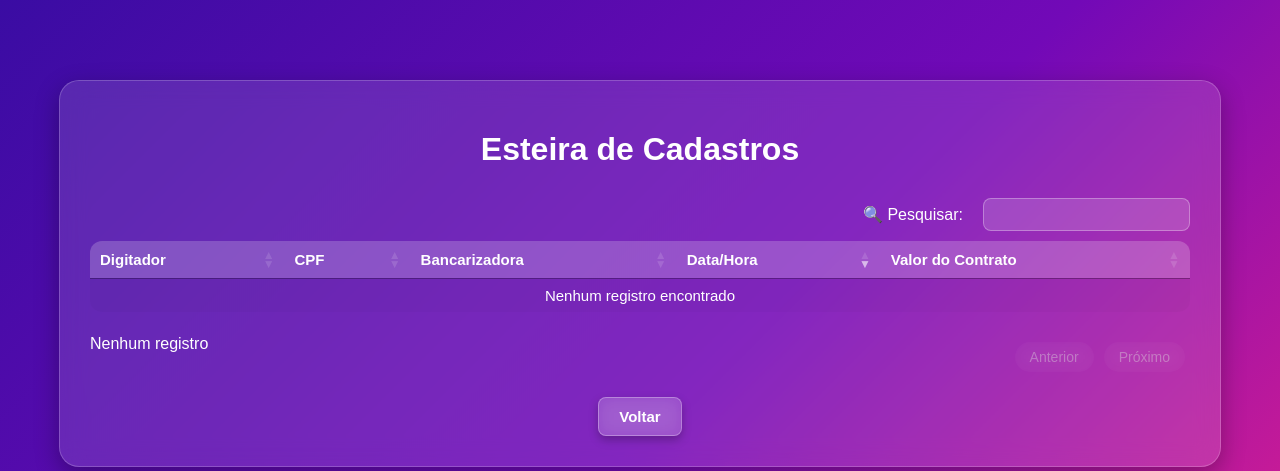
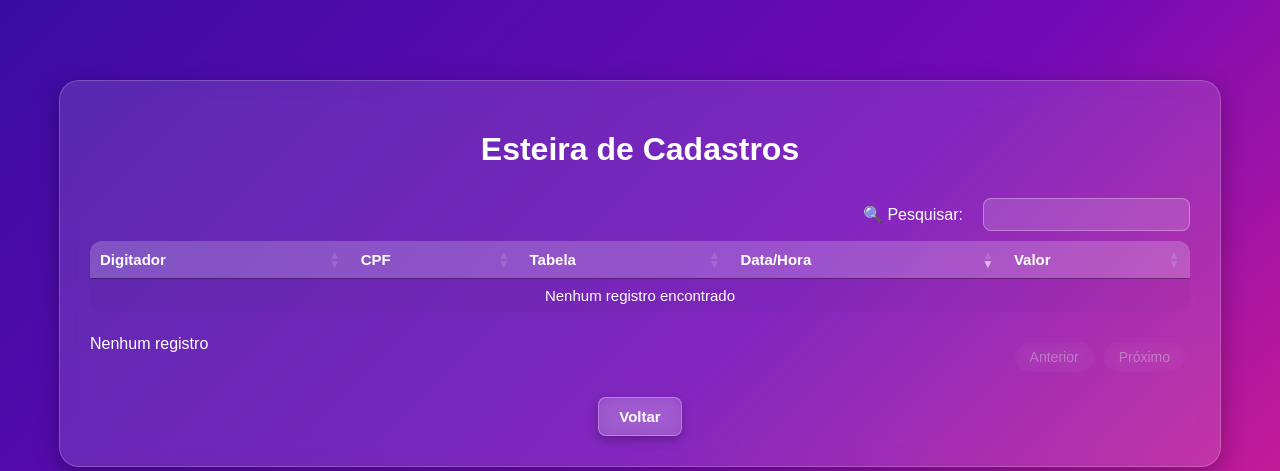
Before and after one commit to Thainalimaviana/SIMPLIX-UNICO, a Flask app: page /esteira in a window 1280 px wide. Shown: the top 471 px of the page. Run offline with Flask 3, Linux system fonts and the light colour scheme; a user stored in the database is signed in; data that the repository does not hold is empty; some libraries are stand-ins or nearby versions; some web fonts are replaced.

Commit message:
esteira atualização

```diff
--- a/app.py
+++ b/app.py
@@ -550,7 +550,7 @@ def simplix_cadastrar():
                             id INTEGER PRIMARY KEY AUTOINCREMENT,
                             digitador TEXT NOT NULL,
                             cpf TEXT NOT NULL,
-                            bancarizadora TEXT,
+                            tabela TEXT,
                             data_hora TEXT,
                             valor_contrato REAL
                         )
@@ -561,7 +561,7 @@ def simplix_cadastrar():
                             id SERIAL PRIMARY KEY,
                             digitador TEXT NOT NULL,
                             cpf TEXT NOT NULL,
-                            bancarizadora TEXT,
+                            tabela TEXT,
                             data_hora TEXT,
                             valor_contrato REAL
                         )
@@ -569,18 +569,22 @@ def simplix_cadastrar():
 
                 digitador = session.get("user", "Desconhecido")
                 cpf = payload["cliente"]["cpf"]
-                bancarizadora = payload.get("operacao", {}).get("bancarizadora", "Não informado")
-                valor_contrato = payload.get("operacao", {}).get("valorLiquido", 0)
+                tabela_nome = payload.get("operacao", {}).get("tabelaTitulo", "Não informado")
+                valor_contrato = (
+                    payload.get("operacao", {}).get("valorLiquido")
+                    or payload.get("operacao", {}).get("valor")
+                    or 0
+                )
                 data_hora = datetime.now().strftime("%d/%m/%Y %H:%M")
 
                 c.execute("""
-                    INSERT INTO esteira (digitador, cpf, bancarizadora, data_hora, valor_contrato)
+                    INSERT INTO esteira (digitador, cpf, tabela, data_hora, valor_contrato)
                     VALUES (?, ?, ?, ?, ?)
-                """, (digitador, cpf, bancarizadora, data_hora, valor_contrato))
+                """, (digitador, cpf, tabela_nome, data_hora, valor_contrato))
 
                 conn.commit()
                 conn.close()
-                print(f"[ESTEIRA] ✅ Proposta salva: {cpf} - {valor_contrato}")
+                print(f"[ESTEIRA] ✅ Proposta salva: {cpf} - {tabela_nome} - R$ {valor_contrato:.2f}")
 
         except Exception as e:
             print(f"[ERRO ao salvar na esteira]: {e}")
--- a/templates/esteira.html
+++ b/templates/esteira.html
@@ -168,9 +168,9 @@
         <tr>
           <th>Digitador</th>
           <th>CPF</th>
-          <th>Bancarizadora</th>
+          <th>Tabela</th>
           <th>Data/Hora</th>
-          <th>Valor do Contrato</th>
+          <th>Valor</th>
         </tr>
       </thead>
       <tbody>
```
Also changed, not shown: users.db.
